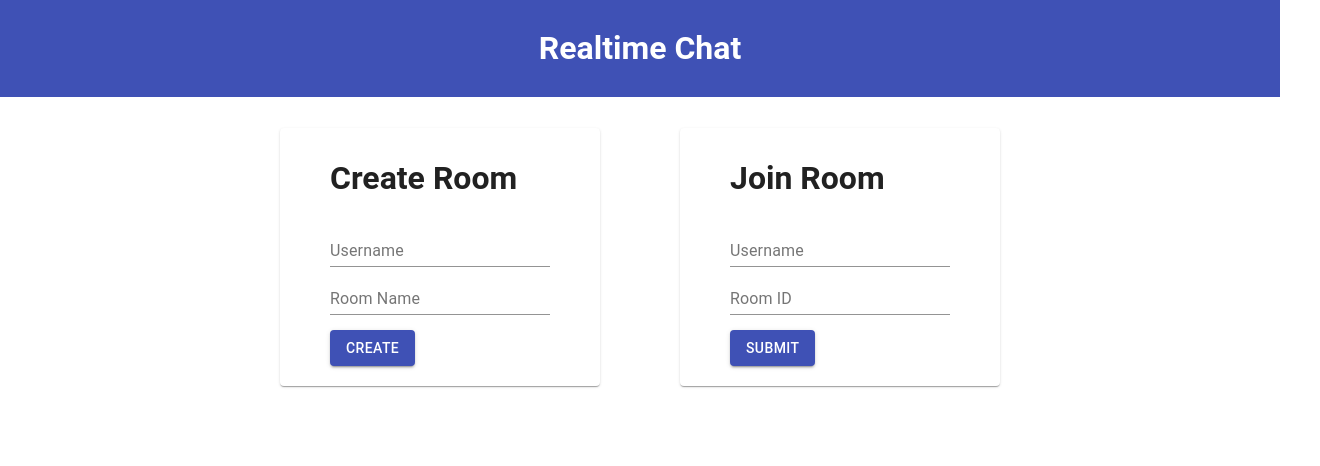
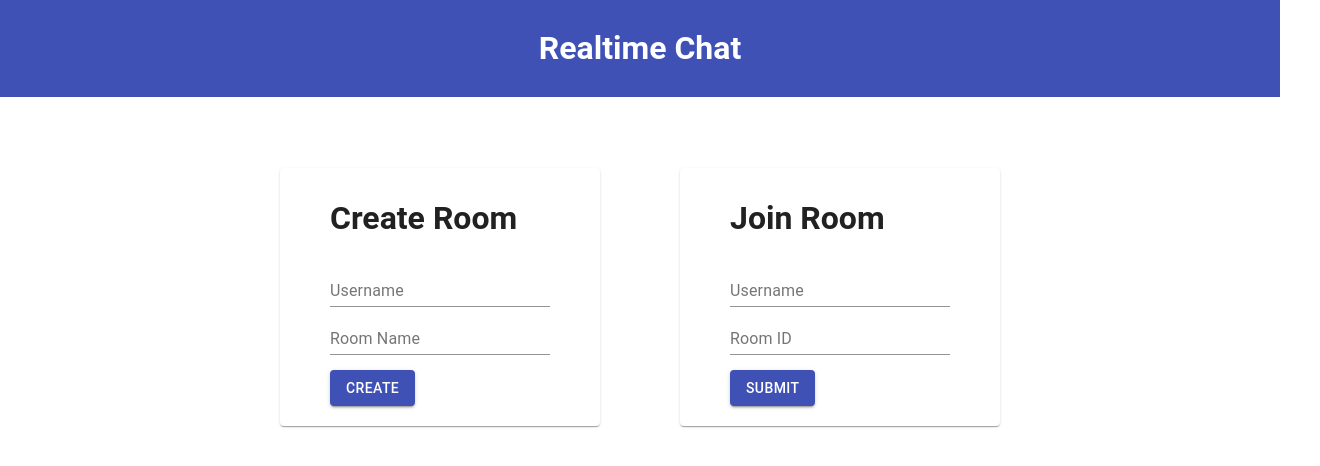
Before and after one commit to jimuskin/realtime-chat, a React (Create React App) app in the folder client/: page / in a window 1280 px wide. Shown: the top 466 px of the page, 1320 px wide, since content can reach past the window. Built offline with nearby package versions, Linux system fonts and the light colour scheme.

Commit message:
Added padding to prevent sideways overflow

```diff
--- a/client/src/Components/Home/Home.js
+++ b/client/src/Components/Home/Home.js
@@ -8,7 +8,7 @@ import ErrorContainer from "./ErrorContainer";
 
 const Home = (props) => {
 	return (
-		<>
+		<div style={{ padding: 40 }}>
 			{/* The grid which handles the form containers.*/}
 			<Grid
 				container
@@ -40,7 +40,7 @@ const Home = (props) => {
 			>
 				<ErrorContainer message={props.error} />
 			</Grid>
-		</>
+		</div>
 	);
 };
 
```
